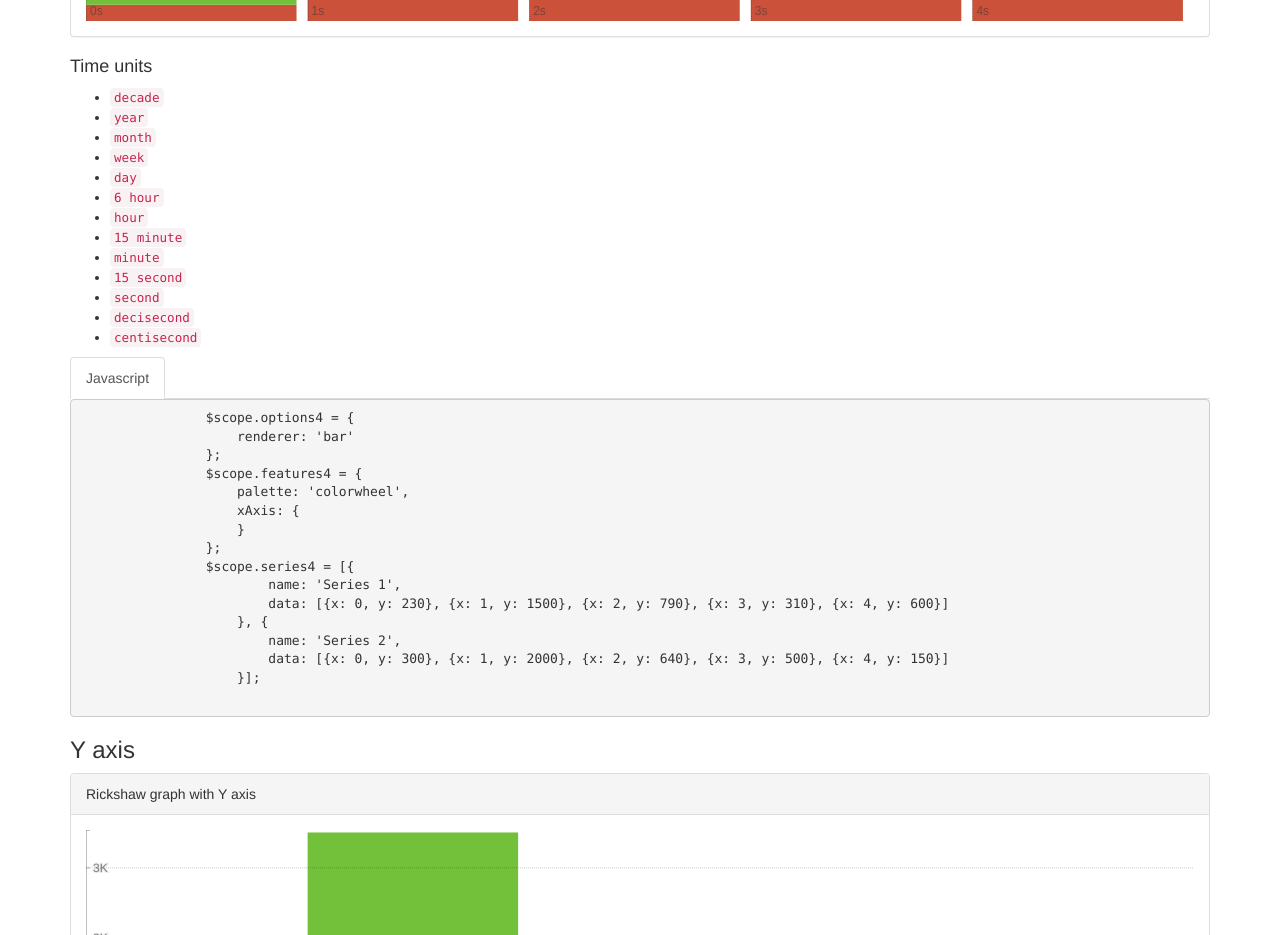
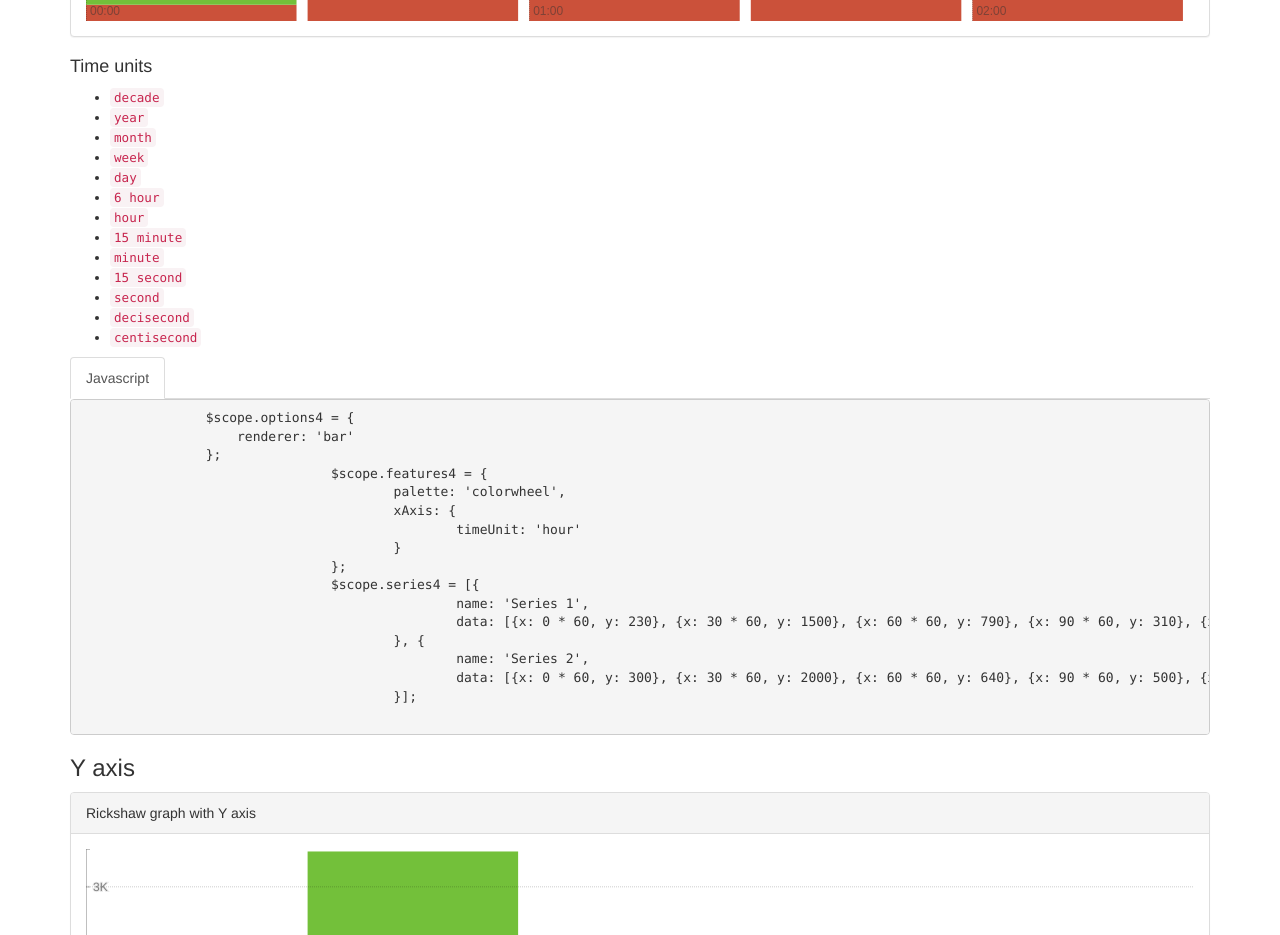
Before and after one commit to ngyewch/angular-rickshaw, a website: page index.html in a window 1280 px wide. Shown: the part 3481-4416 px from the top of the page. Drawn offline with Linux system fonts and the light colour scheme.

Commit message:
Updated documentation.

```diff
--- a/app.js
+++ b/app.js
@@ -17,12 +17,11 @@ angular.module('myApp', [
                  */
                 $locationProvider.html5Mode(false);		//can't use this with github pages / if don't have access to the server
 
-                // var staticPath ='/';
                 var staticPath;
-                // staticPath ='/angular-directives/angular-rickshaw/';		//local
-                staticPath = '/';		//nodejs (local)
-                staticPath = '';		//nodejs (local)
-                staticPath ='/angular-rickshaw/';		//gh-pages
+                //staticPath = '/personal/angular-rickshaw/';		//local
+                //staticPath = '/';		//nodejs (local)
+                //staticPath = '';		//nodejs (local)
+                staticPath = '/angular-rickshaw/';		//gh-pages
                 var appPathRoute = '/';
                 var pagesPath = staticPath + 'pages/';
 
--- a/pages/home/HomeCtrl.js
+++ b/pages/home/HomeCtrl.js
@@ -111,14 +111,15 @@ angular.module('myApp').controller('HomeCtrl', ['$scope', function($scope) {
         $scope.features4 = {
             palette: 'colorwheel',
             xAxis: {
+				timeUnit: 'hour'
             }
         };
         $scope.series4 = [{
                 name: 'Series 1',
-                data: [{x: 0, y: 230}, {x: 1, y: 1500}, {x: 2, y: 790}, {x: 3, y: 310}, {x: 4, y: 600}]
+                data: [{x: 0 * 60, y: 230}, {x: 30 * 60, y: 1500}, {x: 60 * 60, y: 790}, {x: 90 * 60, y: 310}, {x: 120 * 60, y: 600}]
             }, {
                 name: 'Series 2',
-                data: [{x: 0, y: 300}, {x: 1, y: 2000}, {x: 2, y: 640}, {x: 3, y: 500}, {x: 4, y: 150}]
+                data: [{x: 0 * 60, y: 300}, {x: 30 * 60, y: 2000}, {x: 60 * 60, y: 640}, {x: 90 * 60, y: 500}, {x: 120 * 60, y: 150}]
             }];
 
         $scope.options5 = {
--- a/pages/home/home.html
+++ b/pages/home/home.html
@@ -175,14 +175,15 @@
 				$scope.features4 = {
 					palette: 'colorwheel',
 					xAxis: {
+						timeUnit: 'hour'
 					}
 				};
 				$scope.series4 = [{
 						name: 'Series 1',
-                        data: [{x: 0, y: 230}, {x: 1, y: 1500}, {x: 2, y: 790}, {x: 3, y: 310}, {x: 4, y: 600}]
+						data: [{x: 0 * 60, y: 230}, {x: 30 * 60, y: 1500}, {x: 60 * 60, y: 790}, {x: 90 * 60, y: 310}, {x: 120 * 60, y: 600}]
 					}, {
 						name: 'Series 2',
-                        data: [{x: 0, y: 300}, {x: 1, y: 2000}, {x: 2, y: 640}, {x: 3, y: 500}, {x: 4, y: 150}]
+						data: [{x: 0 * 60, y: 300}, {x: 30 * 60, y: 2000}, {x: 60 * 60, y: 640}, {x: 90 * 60, y: 500}, {x: 120 * 60, y: 150}]
 					}];
             </pre>
         </tab>
```
Lines whose indentation alone changed are shown as unchanged.
